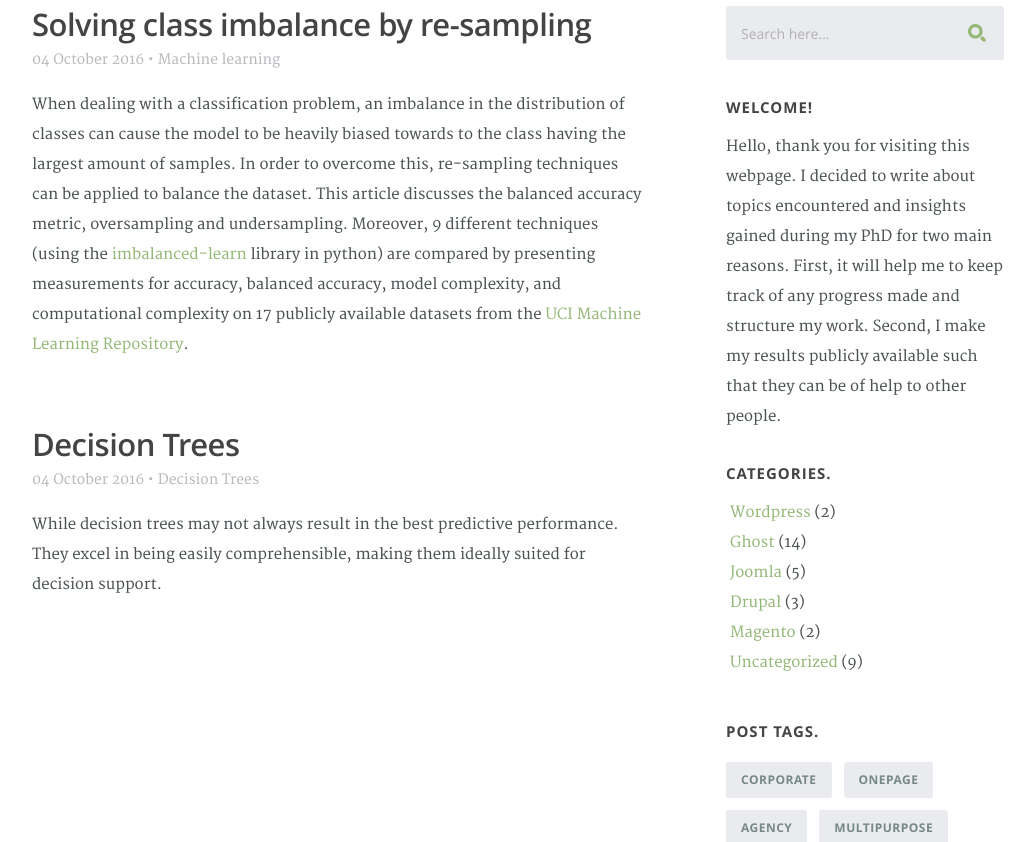
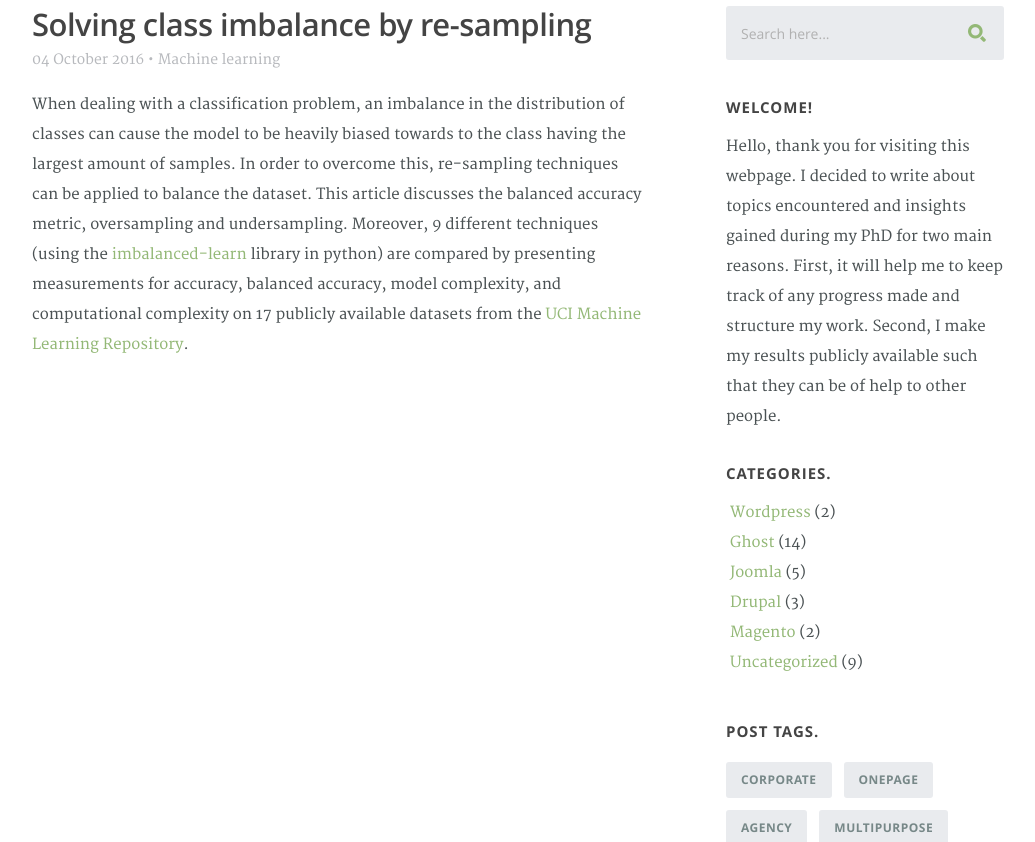
Before and after one commit to GillesVandewiele/GillesVandewiele.github.io, a plain HTML site: page index.html in a window 1280 px wide. Shown: the part 330-1172 px from the top of the page, without its empty margins (122-1157 px from the left). Drawn offline with nearby package versions, Linux system fonts and the light colour scheme.

Commit message:
updated index

```diff
--- a/index.html
+++ b/index.html
@@ -111,7 +111,7 @@
 
 			</article> <!-- end entry -->
 
-			<article class="entry">
+			<!--<article class="entry">
 
 				<header class="entry-header">
 
@@ -123,9 +123,6 @@
 						<ul>
 							<li>04 October 2016</li>
 							<span class="meta-sep">&bull;</span>
-							<li><a href="#" title="" rel="category tag">Decision Trees</a></li>
-							<!--<span class="meta-sep">&bull;</span>
-                            <li>John Doe</li>-->
 						</ul>
 					</div>
 
@@ -139,7 +136,7 @@
 				</div>
 
 
-			</article> <!-- end entry -->
+			</article> -->
 
 
    		</div> <!-- end main -->
```
